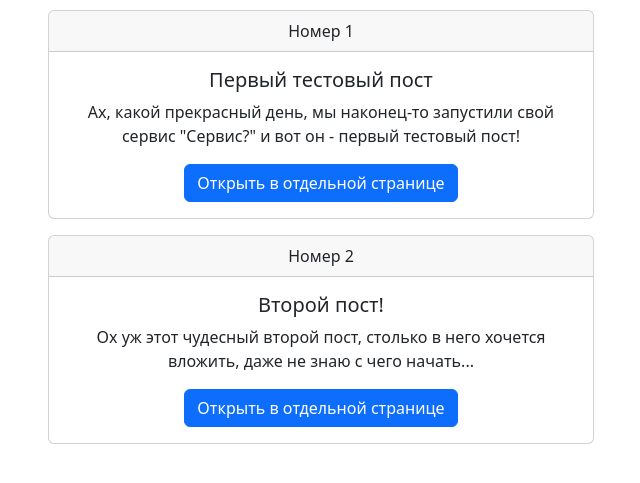
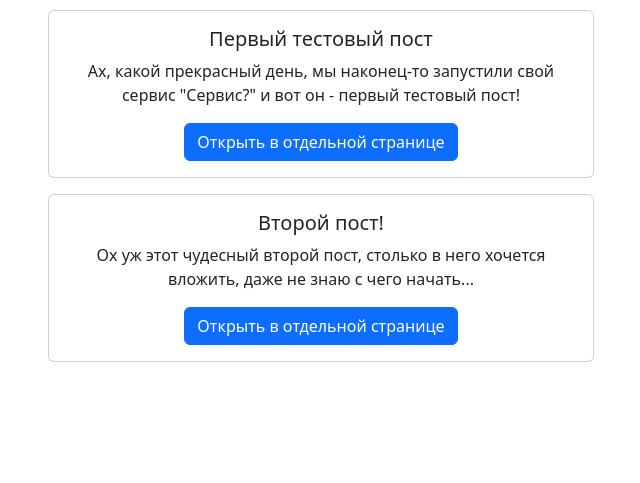
Before and after one commit to DeviJoe/vrnctf-5-first, a FastAPI app: page / in a window 1280 px wide. Shown: the part 72-555 px from the top of the page, without its empty margins (34-674 px from the left). Run offline with FastAPI, Linux system fonts and the light colour scheme; data comes from the database, SQL or seed files in the repository.

Commit message:
Dear diary some fix

```diff
--- a/tasks/web/dear_diary/deploy/templates/Task4.1.html
+++ b/tasks/web/dear_diary/deploy/templates/Task4.1.html
@@ -20,9 +20,6 @@
             {% for post in posts %}
             {% if post.visible %}
             <div class="card text-center mb-3" style="margin-top: 10px">
-                <div class="card-header">
-                    Номер {{ post.id }}
-                </div>
                 <div class="card-body">
                     <h5 class="card-title">{{ post.title }}</h5>
                     <p class="card-text">{{ post.text }}</p>
```
